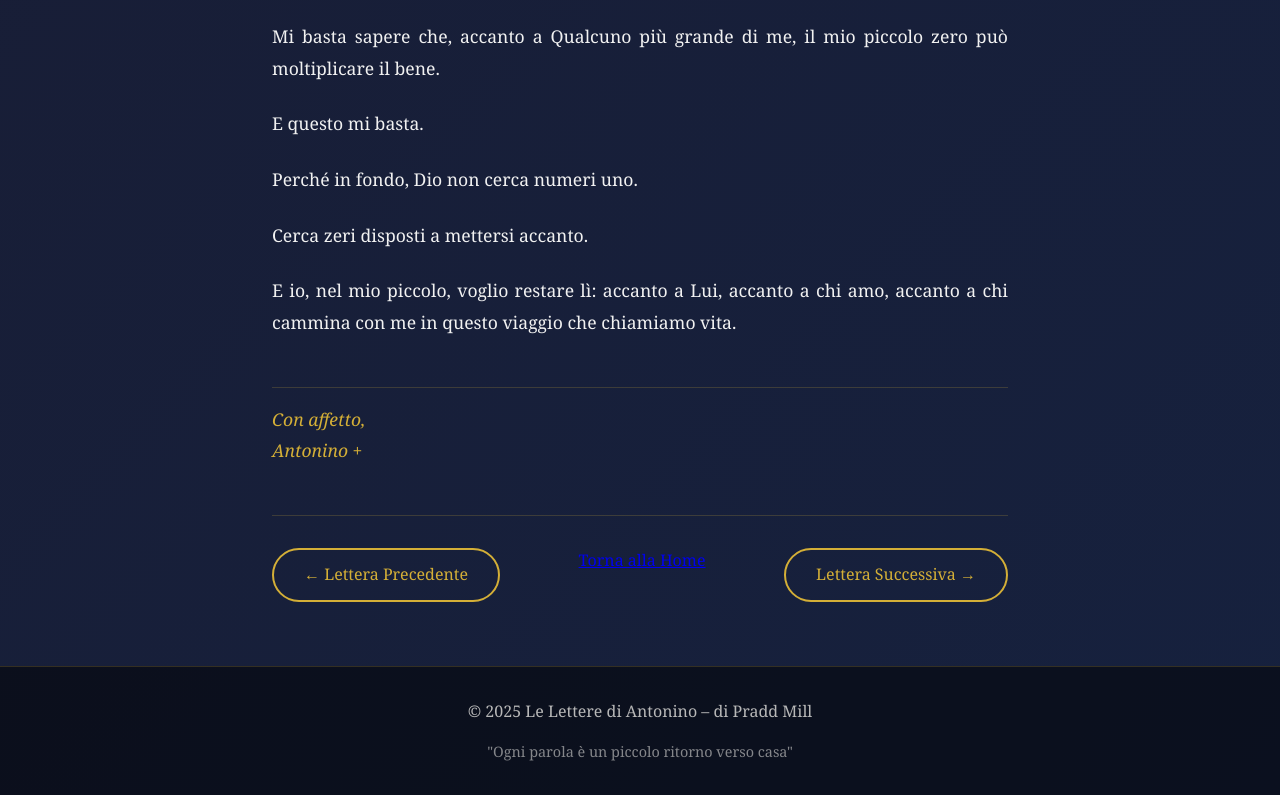
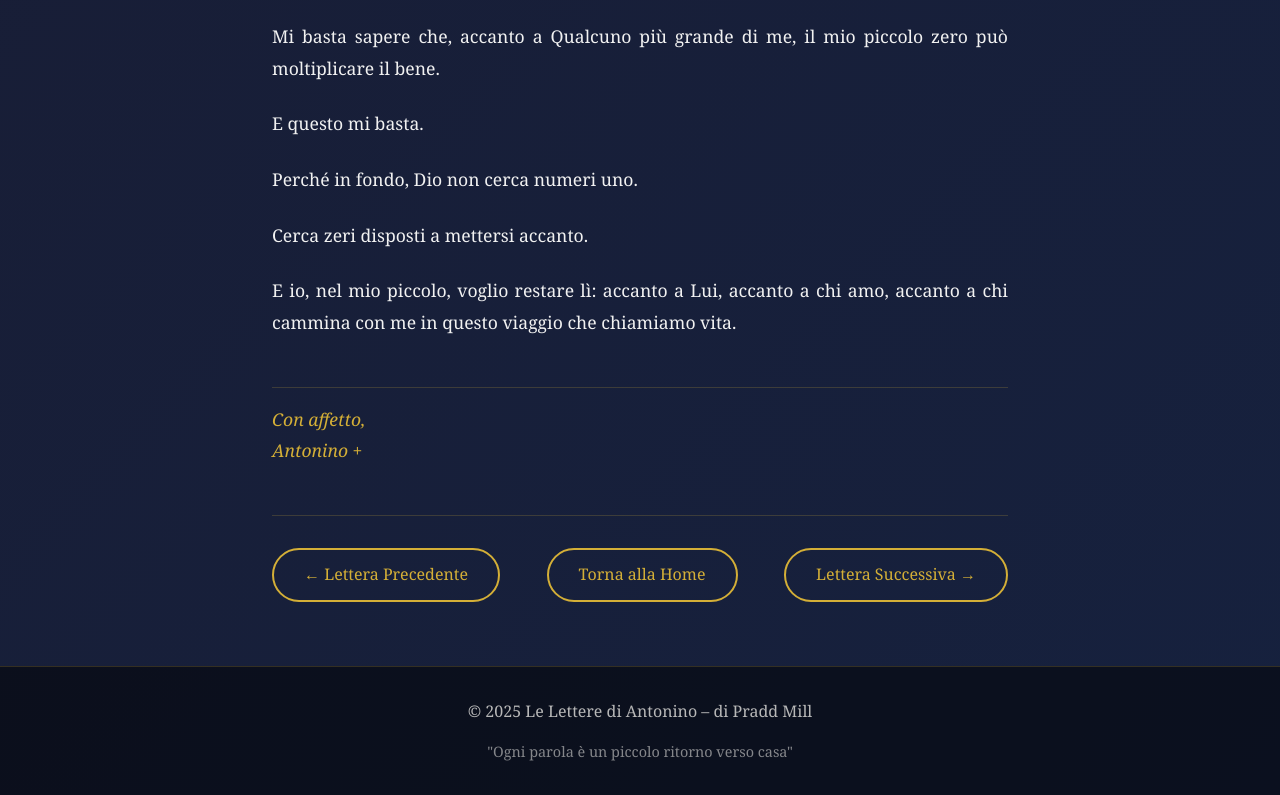
Before and after one commit to Antonello2907/Le-Lettere-di-Antonino-di-Pradd-Mill-6.L-Lo-zero-accanto-all-uno, a plain HTML site: page index.html in a window 1280 px wide. Shown: the part 2508-3303 px from the top of the page. Drawn offline with Linux system fonts and the light colour scheme.

Commit message:
Update index.html

```diff
--- a/index.html
+++ b/index.html
@@ -347,7 +347,7 @@
 
     <div class="navigazione-lettere">
       <a href="https://antonello2907.github.io/Le-Lettere-di-Antonino-di-Pradd-Mill-5.L-Il-morso-del-peccato/" class="btn">← Lettera Precedente</a>
-      <a href="https://antonello2907.github.io/Le-Lettere-di-Antonino-di-Pradd-Mill/">Torna alla Home</a>
+      <a href="https://antonello2907.github.io/Le-Lettere-di-Antonino-di-Pradd-Mill/" class="btn">Torna alla Home</a>
       <a href="https://antonello2907.github.io/Le-Lettere-di-Antonino-di-Pradd-Mill-7.L-Il-lavoro-e-le-sfide/" class="btn">Lettera Successiva →</a>
     </div>
   </main>
```
